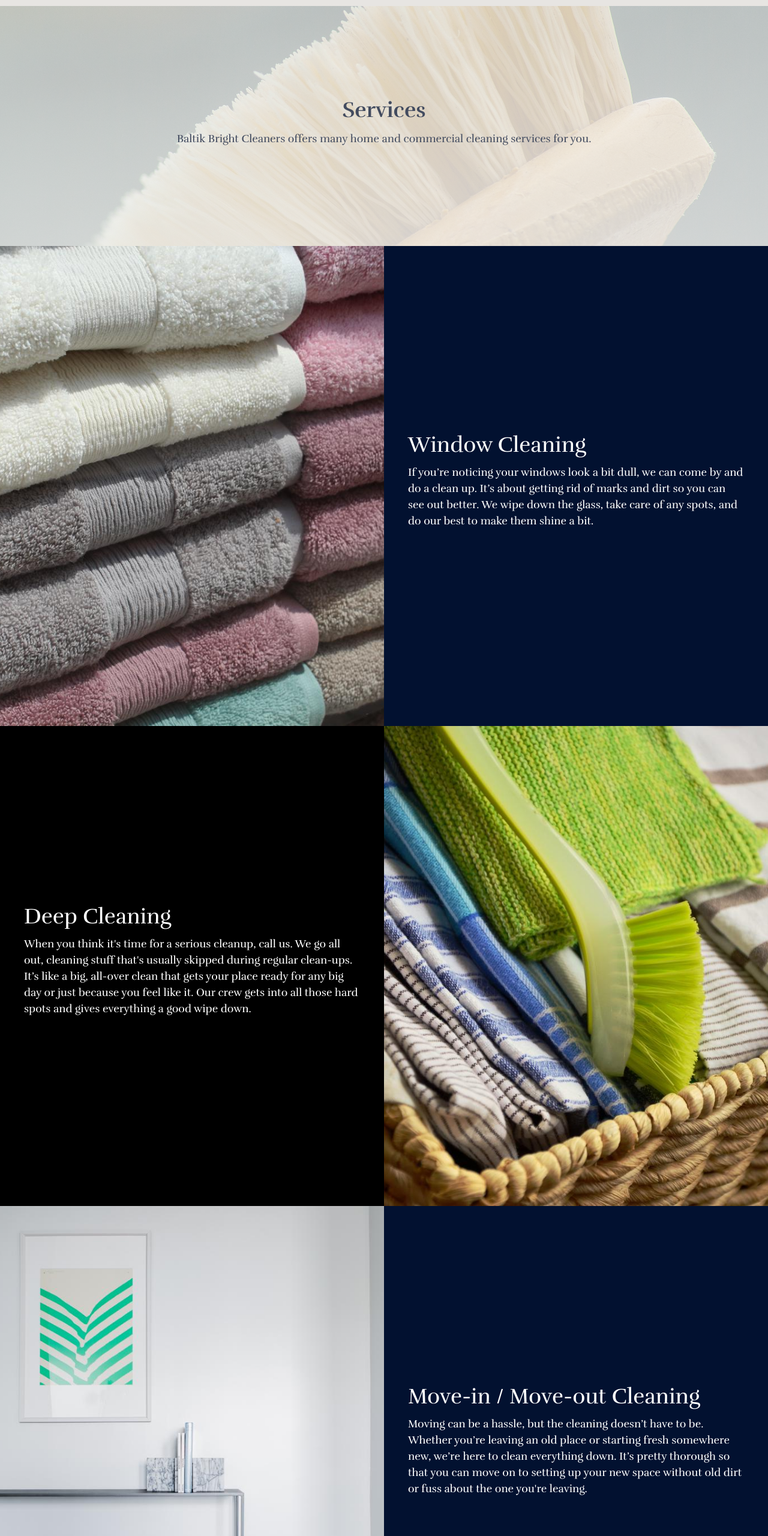
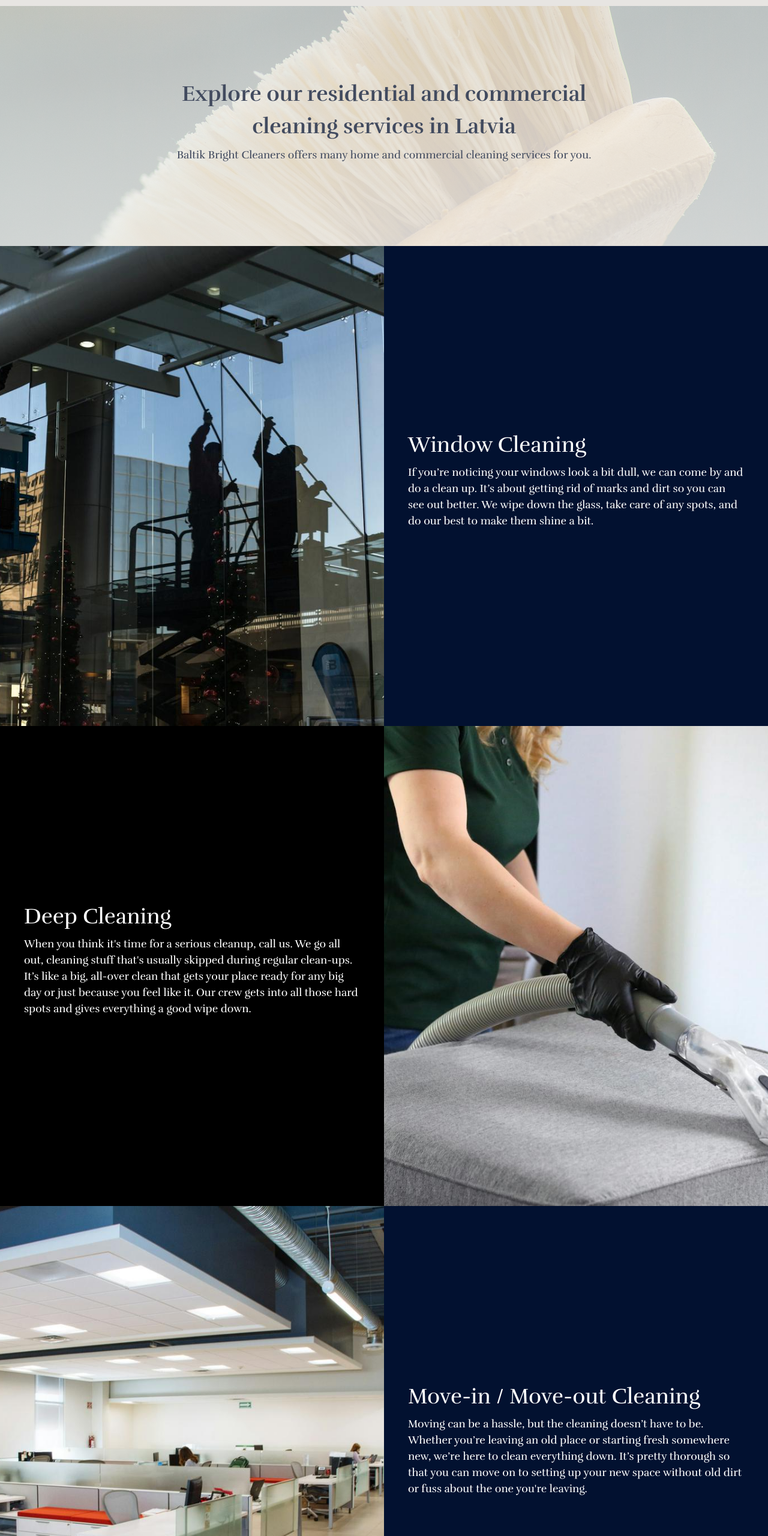
Before and after one commit to LinardsZ/Assignment3, a plain HTML site: page services.html in a window 1280 px wide. Shown: the part 80-2640 px from the top of the page at 60% size. Drawn offline with nearby package versions, Linux system fonts and the light colour scheme.

Commit message:
improve h1 heading, match images with homepage and add alt attributes to images

```diff
--- a/services.html
+++ b/services.html
@@ -138,7 +138,7 @@
               </p>
               <div class="sb-content sb-hero option-width sb-section-alignable ">
                 <div class="sb-hero__content-wrapper">
-                  <h1 class="sb-title sb-hero__title aos-init aos-animate">Services</h1>
+                  <h1 class="sb-title sb-hero__title aos-init aos-animate">Explore our residential and commercial cleaning services in Latvia</h1>
                   <div class="sb-subtitle sb-hero__subtitle aos-init aos-animate">
                     Baltik Bright Cleaners offers many home and
                     commercial cleaning services for you.
@@ -180,9 +180,11 @@
                 </div>
                 <div class="sb-split-text-image__image">
                   <figure class="lazy"
-                    style="background-image: url(&quot;./assets/img/d23ac392-3cb2-11e8-bbb9-0242ac11000f-jpg-regular_image.jpeg&quot;);">
+                    style="background-image: url(&quot;./assets/img/229e3150-1f4e-11ef-80bf-0242ac110002-jpg-regular_image.jpeg&quot;);">
                     <img
-                      src="./assets/img/d23ac392-3cb2-11e8-bbb9-0242ac11000f-jpg-regular_image.jpeg">
+                      alt="Window cleaners working on a suspended platform outside a modern glass building"
+                      loading="lazy"
+                      src="./assets/img/229e3150-1f4e-11ef-80bf-0242ac110002-jpg-regular_image.jpeg">
                   </figure>
                 </div>
               </div>
@@ -204,9 +206,11 @@
 
               <div class="sb-split-text-image__image">
                 <figure class="lazy"
-                  style="background-image: url(&quot;./assets/img/d0f8dd34-3cb2-11e8-bbb9-0242ac11000f-jpg-regular_image.jpeg&quot;);">
+                  style="background-image: url(&quot;./assets/img/23946750-1f4e-11ef-80bf-0242ac110002-jpg-regular_image.jpeg&quot;);">
                   <img
-                    src="./assets/img/d0f8dd34-3cb2-11e8-bbb9-0242ac11000f-jpg-regular_image.jpeg">
+                    alt="Woman vacuuming a gray ottoman with a handheld upholstery cleaner"
+                    loading="lazy"
+                    src="./assets/img/23946750-1f4e-11ef-80bf-0242ac110002-jpg-regular_image.jpeg">
                 </figure>
               </div>
               <div class="sb-split-text-image">
@@ -262,9 +266,11 @@
                 </div>
                 <div class="sb-split-text-image__image">
                   <figure class="lazy"
-                    style="background-image: url(&quot;./assets/img/d8093bdc-3cb2-11e8-bbb9-0242ac11000f-jpg-regular_image.jpeg&quot;);">
+                    style="background-image: url(&quot;./assets/img/23b8e152-1f4e-11ef-80bf-0242ac110002-jpg-regular_image.jpeg&quot;);">
                     <img
-                      src="./assets/img/d8093bdc-3cb2-11e8-bbb9-0242ac11000f-jpg-regular_image.jpeg">
+                      alt="Office environment with desks, computers, and chairs"
+                      loading="lazy"
+                      src="./assets/img/23b8e152-1f4e-11ef-80bf-0242ac110002-jpg-regular_image.jpeg">
                   </figure>
                 </div>
               </div>
@@ -285,9 +291,11 @@
               </p>
               <div class="sb-split-text-image__image">
                 <figure class="lazy"
-                  style="background-image: url(&quot;./assets/img/d23ac392-3cb2-11e8-bbb9-0242ac11000f-jpg-regular_image.jpeg&quot;);">
+                  style="background-image: url(&quot;./assets/img/22bf40ac-1f4e-11ef-80bf-0242ac110002-jpg-regular_image.jpeg&quot;);">
                   <img
-                    src="./assets/img/d23ac392-3cb2-11e8-bbb9-0242ac11000f-jpg-regular_image.jpeg">
+                    alt="Vacuum cleaner nozzle over a patterned carpet next to white sneakers"
+                    loading="lazy"
+                    src="./assets/img/22bf40ac-1f4e-11ef-80bf-0242ac110002-jpg-regular_image.jpeg">
                 </figure>
               </div>
               <div class="sb-split-text-image">
@@ -343,9 +351,11 @@
                 </div>
                 <div class="sb-split-text-image__image">
                   <figure class="lazy"
-                    style="background-image: url(&quot;./assets/img/d0f8dd34-3cb2-11e8-bbb9-0242ac11000f-jpg-regular_image.jpeg&quot;);">
+                    style="background-image: url(&quot;./assets/img/2329db06-1f4e-11ef-80bf-0242ac110002-jpg-regular_image.jpeg&quot;);">
                     <img
-                      src="./assets/img/d0f8dd34-3cb2-11e8-bbb9-0242ac11000f-jpg-regular_image.jpeg">
+                      alt="Modern kitchen with cabinets, cookware on open shelves, and a large window"
+                      loading="lazy"
+                      src="./assets/img/2329db06-1f4e-11ef-80bf-0242ac110002-jpg-regular_image.jpeg">
                   </figure>
                 </div>
               </div>
@@ -366,9 +376,11 @@
               </p>
               <div class="sb-split-text-image__image">
                 <figure class="lazy"
-                  style="background-image: url(&quot;./assets/img/d23ac392-3cb2-11e8-bbb9-0242ac11000f-jpg-regular_image.jpeg&quot;);">
+                  style="background-image: url(&quot;./assets/img/21fd4c22-1f4e-11ef-80bf-0242ac110002-jpg-regular_image.jpeg&quot;);">
                   <img
-                    src="./assets/img/d23ac392-3cb2-11e8-bbb9-0242ac11000f-jpg-regular_image.jpeg">
+                    alt="Hand in pink rubber glove holding a yellow spray bottle"
+                    loading="lazy"
+                    src="./assets/img/21fd4c22-1f4e-11ef-80bf-0242ac110002-jpg-regular_image.jpeg">
                 </figure>
               </div>
               <div class="sb-split-text-image">
```
Also changed, not shown: services/index.html (+13 -1 lines).
